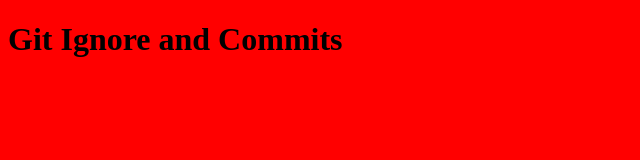
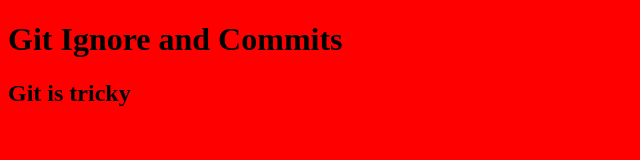
Before and after one commit to MoinHasanfatta/novdemo, a plain HTML site: page index.html in a window 1280 px wide. Shown: the whole page, without its empty margins (0-640 px from the left). Drawn offline with Linux system fonts and the light colour scheme.

Commit message:
My Last commit

```diff
--- a/index.html
+++ b/index.html
@@ -8,5 +8,6 @@
 </head>
 <body>
     <h1> Git Ignore and Commits </h1>
+    <h2> Git is tricky </h2>
 </body>
 </html>
```
